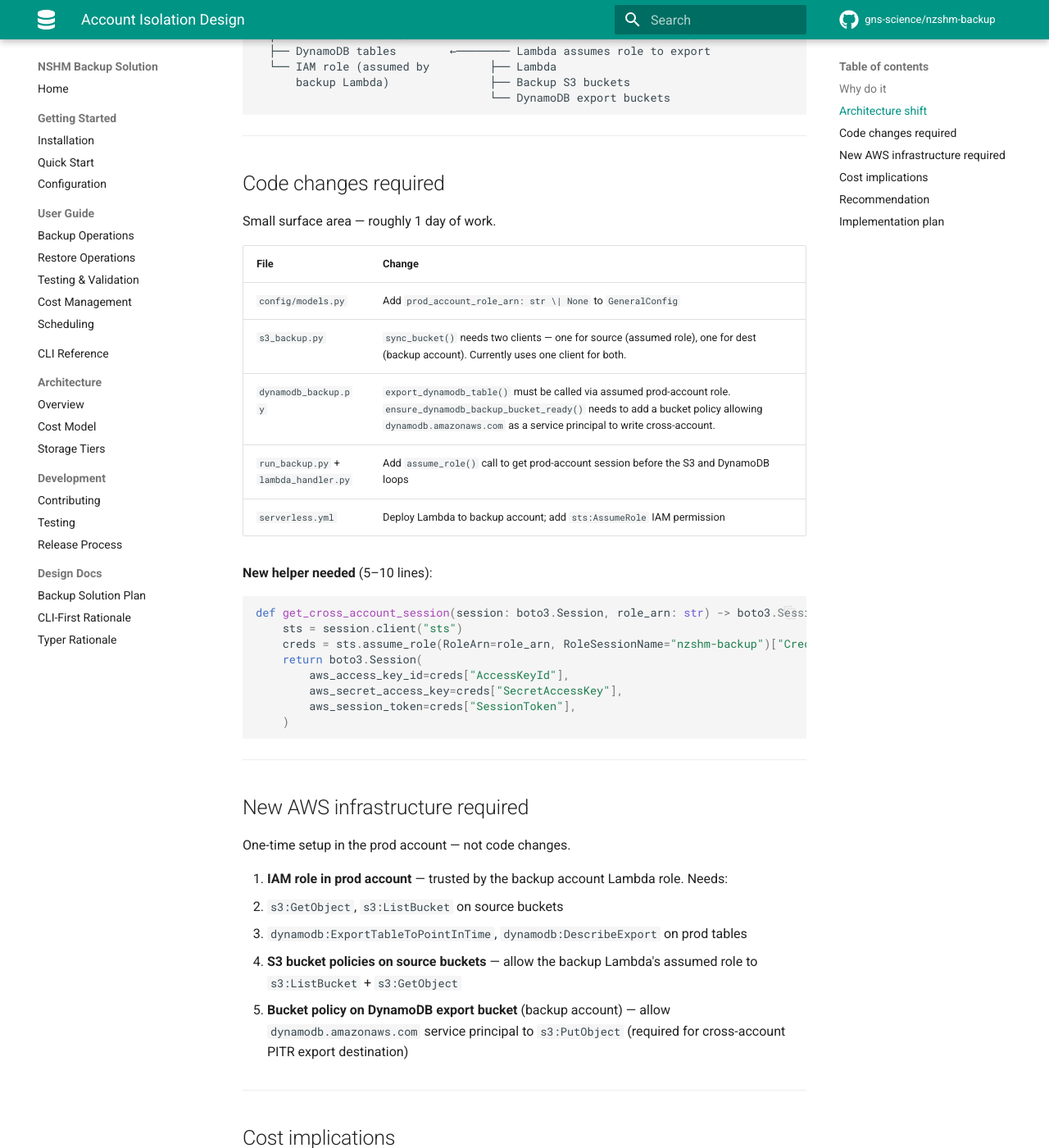
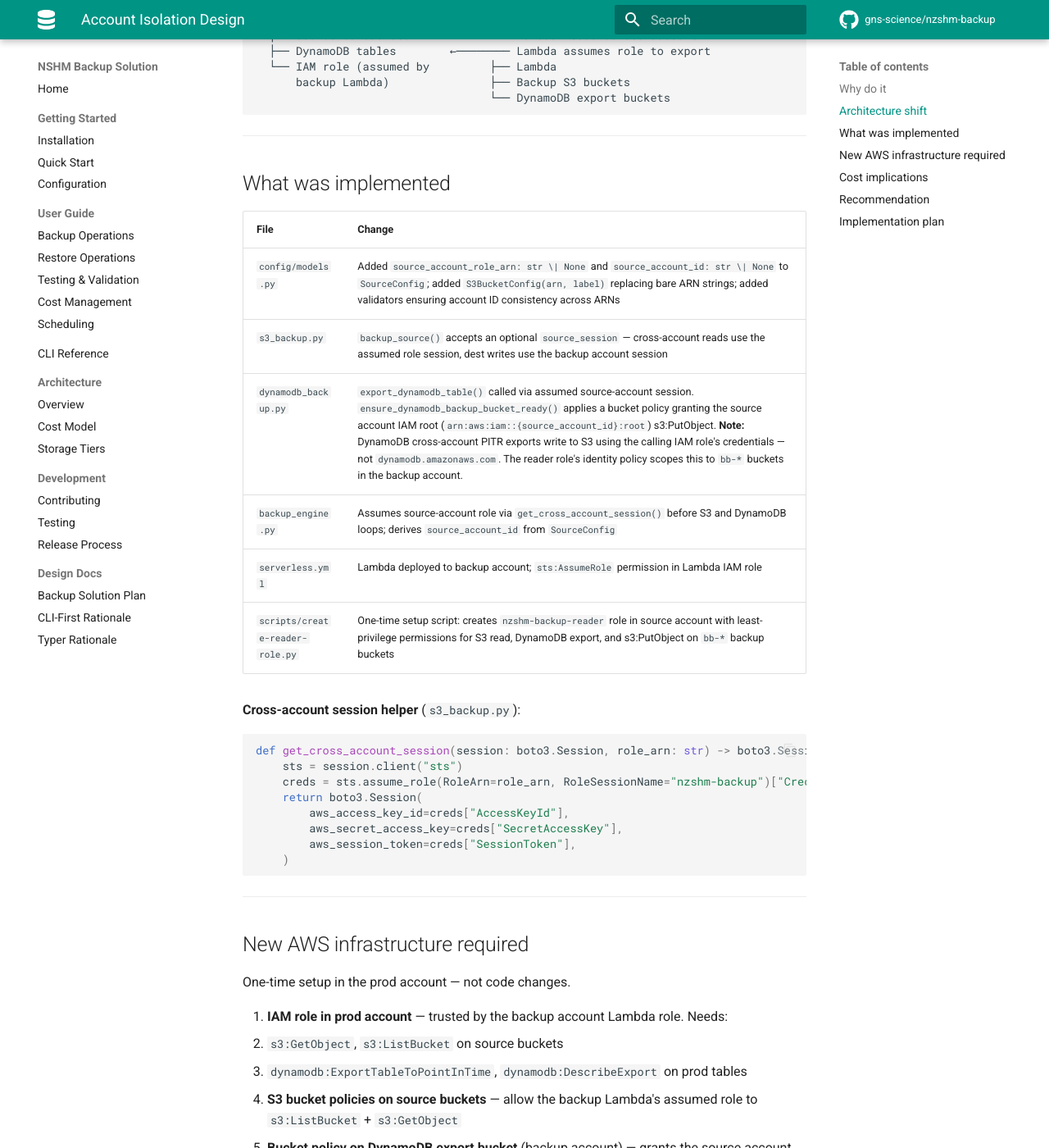
Before and after one commit to GNS-Science/aws-snapshot, an MkDocs documentation site: the page built from docs/design/ACCOUNT_ISOLATION.md, in a window 1280 px wide and 1400 px high, scrolled down 654 px. Shown: the whole window at 82% size. Built offline with MkDocs 1.6.1 and Material for MkDocs 9.7.7, drawn with Linux system fonts in a browser that asks for light colours; comment, search, counter and statistics services are not loaded; the version menu is left out; some of the changed text lies outside the part shown.

Commit message:
docs: update ACCOUNT_ISOLATION.md to reflect implemented cross-account design
- Rewrite 'Code changes required' as 'What was implemented'
- Fix field name: prod_account_role_arn → source_account_role_arn
- Fix bucket policy: dynamodb.amazonaws.com → IAM root principal
  (DynamoDB cross-account exports use calling IAM role credentials)
- Update Arkivalist status: next target → implemented & verified
- Update date and status footer

````diff
--- a/docs/design/ACCOUNT_ISOLATION.md
+++ b/docs/design/ACCOUNT_ISOLATION.md
@@ -32,19 +32,18 @@ Prod account (461564345538)        Backup account (new or 595842668254)
 
 ---
 
-## Code changes required
-
-Small surface area — roughly 1 day of work.
+## What was implemented
 
 | File | Change |
 |------|--------|
-| `config/models.py` | Add `prod_account_role_arn: str \| None` to `GeneralConfig` |
-| `s3_backup.py` | `sync_bucket()` needs two clients — one for source (assumed role), one for dest (backup account). Currently uses one client for both. |
-| `dynamodb_backup.py` | `export_dynamodb_table()` must be called via assumed prod-account role. `ensure_dynamodb_backup_bucket_ready()` needs to add a bucket policy allowing `dynamodb.amazonaws.com` as a service principal to write cross-account. |
-| `run_backup.py` + `lambda_handler.py` | Add `assume_role()` call to get prod-account session before the S3 and DynamoDB loops |
-| `serverless.yml` | Deploy Lambda to backup account; add `sts:AssumeRole` IAM permission |
+| `config/models.py` | Added `source_account_role_arn: str \| None` and `source_account_id: str \| None` to `SourceConfig`; added `S3BucketConfig(arn, label)` replacing bare ARN strings; added validators ensuring account ID consistency across ARNs |
+| `s3_backup.py` | `backup_source()` accepts an optional `source_session` — cross-account reads use the assumed role session, dest writes use the backup account session |
+| `dynamodb_backup.py` | `export_dynamodb_table()` called via assumed source-account session. `ensure_dynamodb_backup_bucket_ready()` applies a bucket policy granting the source account IAM root (`arn:aws:iam::{source_account_id}:root`) s3:PutObject. **Note:** DynamoDB cross-account PITR exports write to S3 using the calling IAM role's credentials — not `dynamodb.amazonaws.com`. The reader role's identity policy scopes this to `bb-*` buckets in the backup account. |
+| `backup_engine.py` | Assumes source-account role via `get_cross_account_session()` before S3 and DynamoDB loops; derives `source_account_id` from `SourceConfig` |
+| `serverless.yml` | Lambda deployed to backup account; `sts:AssumeRole` permission in Lambda IAM role |
+| `scripts/create-reader-role.py` | One-time setup script: creates `nzshm-backup-reader` role in source account with least-privilege permissions for S3 read, DynamoDB export, and s3:PutObject on `bb-*` backup buckets |
 
-**New helper needed** (5–10 lines):
+**Cross-account session helper** (`s3_backup.py`):
 
 ```python
 def get_cross_account_session(session: boto3.Session, role_arn: str) -> boto3.Session:
@@ -70,9 +69,10 @@ One-time setup in the prod account — not code changes.
 2. **S3 bucket policies on source buckets** — allow the backup Lambda's assumed
    role to `s3:ListBucket` + `s3:GetObject`
 
-3. **Bucket policy on DynamoDB export bucket** (backup account) — allow
-   `dynamodb.amazonaws.com` service principal to `s3:PutObject` (required for
-   cross-account PITR export destination)
+3. **Bucket policy on DynamoDB export bucket** (backup account) — grants the
+   source account IAM root `s3:PutObject`. DynamoDB cross-account PITR exports
+   write using the calling IAM role's credentials, so the bucket policy must
+   allow the source account IAM principal (not `dynamodb.amazonaws.com`).
 
 ---
 
@@ -111,14 +111,14 @@ Cross-account backup will be implemented and validated against **Arkivalist**
 | Account | Role | Status |
 |---------|------|--------|
 | `595842668254` (spike/backup) | Runs Lambda, holds backup buckets | Active |
-| `816711409078` (Arkivalist) | Cross-account source — restore lifecycle demo | **Next target** |
-| `461564345538` (NSHM production) | Cross-account source — toshi + ths | After Arkivalist validated |
+| `816711409078` (Arkivalist) | Cross-account source — restore lifecycle demo | **Implemented & verified** |
+| `461564345538` (NSHM production) | Cross-account source — toshi + ths | After restore path validated |
 
 This sequencing means the cross-account IAM pattern is proven on a lower-risk
 target before any NSHM production data is involved.
 
 ---
 
-**Status:** Not yet implemented
+**Status:** Implemented (cross-account S3 sync + DynamoDB PITR export verified against Arkivalist)
 **Created:** 2026-03-10
-**Updated:** 2026-03-12
+**Updated:** 2026-03-16
````
